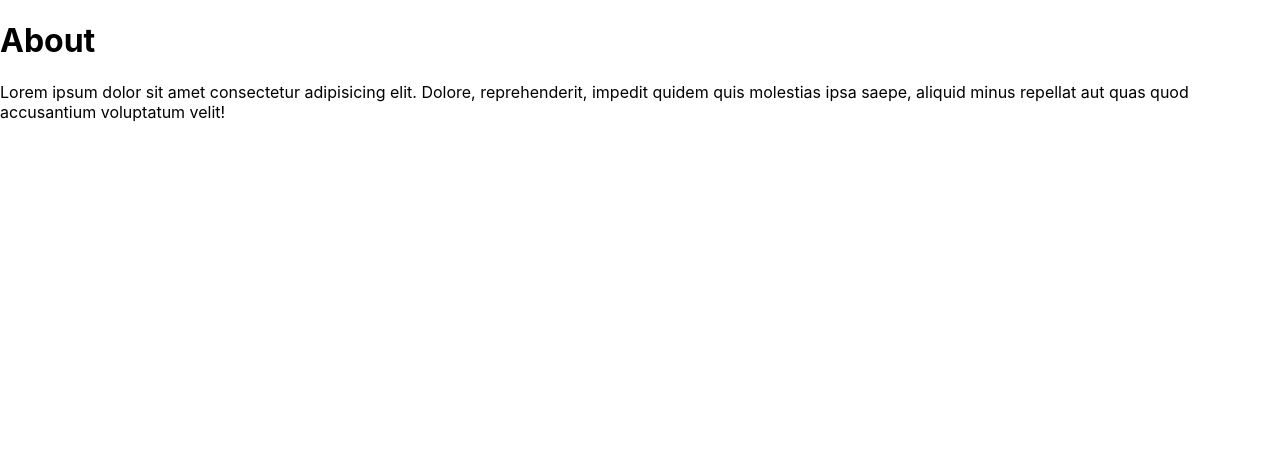
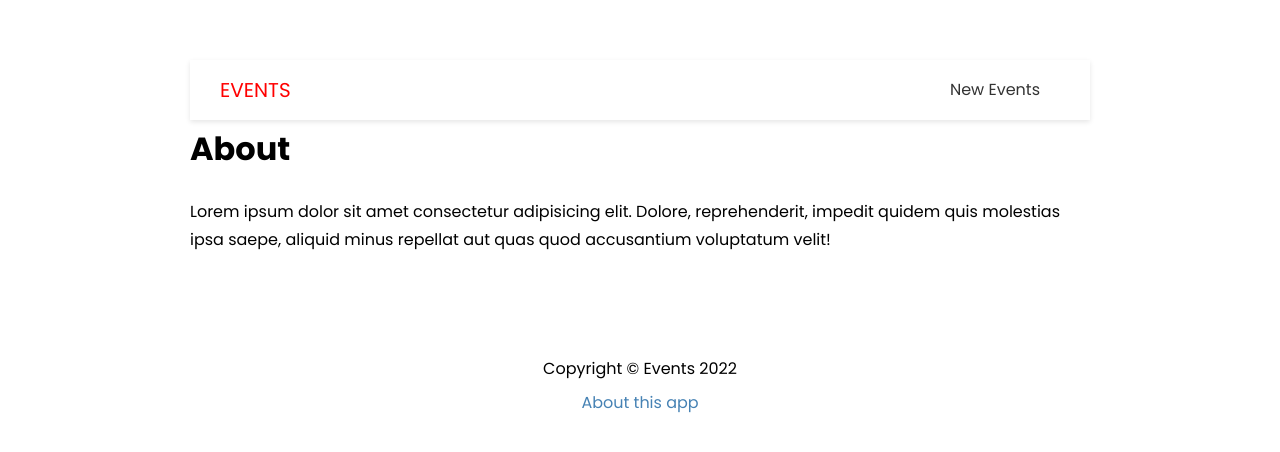
Before and after one commit to DegirmenciOmer/Events, a Next.js app in the folder frontend/: page /about in a window 1280 px wide. Shown: the top 452 px of the page. Built offline with nearby package versions, Linux system fonts and the light colour scheme.

Commit message:
add footer, fix layout, add header

```diff
--- /dev/null
+++ b/frontend/components/Footer.tsx
@@ -0,0 +1,16 @@
+import Link from "next/link";
+import React from "react";
+import styles from "../styles/Footer.module.css";
+
+const Footer = () => {
+  return (
+    <footer className={styles.footer}>
+      <p className={styles.logo}>Copyright &copy; Events 2022 </p>
+      <p>
+        <Link href={"/about"}>About this app</Link>
+      </p>
+    </footer>
+  );
+};
+
+export default Footer;
--- /dev/null
+++ b/frontend/components/Header.tsx
@@ -0,0 +1,22 @@
+import Link from "next/link";
+import React from "react";
+import styles from "../styles/Header.module.css";
+
+const Header = () => {
+  return (
+    <header className={styles.header}>
+      <div className={styles.logo}>
+        <Link href={"/"}>Events </Link>
+      </div>
+      <nav>
+        <ul>
+          <li>
+            <Link href={"/events"}>New Events</Link>
+          </li>
+        </ul>
+      </nav>
+    </header>
+  );
+};
+
+export default Header;
--- a/frontend/components/Layout.tsx
+++ b/frontend/components/Layout.tsx
@@ -1,29 +1,35 @@
-import { Head } from "next/document";
-import React, { FC, PropsWithChildren } from "react";
+import Head from "next/head";
+import React, { FC, PropsWithChildren, ReactNode } from "react";
+import styles from "../styles/Layout.module.css";
+import Footer from "./Footer";
+import Header from "./Header";
 
 type TLayoutProps = {
-  title: string;
-  keywords: string;
-  description: string;
-  children: typeof React.Children;
+  title?: string;
+  keywords?: string;
+  description?: string;
+  children: ReactNode;
 };
 
-const Layout: FC<PropsWithChildren<TLayoutProps>> = ({
+const Layout: FC<TLayoutProps> = ({
   title,
   keywords,
   description,
   children,
 }) => {
   return (
-    <div>
+    <>
       <Head>
         <title>{title}</title>
         <meta name="description" content={description} />
         <meta name="keywords" content={keywords} />
         <link rel="icon" href="/favicon.ico" />
       </Head>
-      {children}
-    </div>
+      <div className={styles.container}>
+        <Header /> {children}
+        <Footer />
+      </div>
+    </>
   );
 };
 Layout.defaultProps = {
--- a/frontend/pages/about.tsx
+++ b/frontend/pages/about.tsx
@@ -1,15 +1,16 @@
 import React from "react";
+import Layout from "../components/Layout";
 
 const AboutPage = () => {
   return (
-    <div>
+    <Layout>
       <h1>About</h1>
       <p>
         Lorem ipsum dolor sit amet consectetur adipisicing elit. Dolore,
         reprehenderit, impedit quidem quis molestias ipsa saepe, aliquid minus
         repellat aut quas quod accusantium voluptatum velit!
       </p>
-    </div>
+    </Layout>
   );
 };
 
--- a/frontend/pages/events/[slug].tsx
+++ b/frontend/pages/events/[slug].tsx
@@ -1,7 +1,8 @@
 import React from "react";
+import Layout from "../../components/Layout";
 
 const EventPage = () => {
-  return <div>EventPage</div>;
+  return <Layout>EventPage</Layout>;
 };
 
 export default EventPage;
--- /dev/null
+++ b/frontend/styles/Footer.module.css
@@ -0,0 +1,8 @@
+.footer {
+  margin: 100px 0 40px;
+  text-align: center;
+}
+
+.footer p {
+  margin: 5px 0;
+}
--- /dev/null
+++ b/frontend/styles/Header.module.css
@@ -0,0 +1,56 @@
+.header {
+  display: flex;
+  justify-content: space-between;
+  align-items: center;
+  background: #fff;
+  color: #333;
+  height: 60px;
+  padding: 0 30px;
+  box-shadow: 0 2px 5px rgba(0, 0, 0, 0.1);
+}
+
+.header a {
+  color: #333;
+  margin-right: 20px;
+}
+
+.header a:hover {
+  color: #000;
+}
+.header ul {
+  display: flex;
+  align-items: center;
+  justify-content: center;
+  list-style: none;
+}
+
+.logo {
+  color: red;
+  font-size: 20px;
+  text-transform: uppercase;
+}
+
+.logo a {
+  color: red;
+}
+
+@media (max-width: 768px) {
+  .header {
+    flex-direction: column;
+    height: auto;
+  }
+
+  .header ul {
+    margin: 20px 0;
+    flex-direction: column;
+    text-align: center;
+  }
+
+  .header a {
+    margin-right: 0;
+  }
+
+  .logo {
+    margin: 20px 0;
+  }
+}
--- /dev/null
+++ b/frontend/styles/Layout.module.css
@@ -0,0 +1,5 @@
+.container {
+  margin: 60px auto;
+  max-width: 960px;
+  padding: 0 30px;
+}
--- a/frontend/styles/globals.css
+++ b/frontend/styles/globals.css
@@ -1,26 +1,66 @@
+@import url("https://fonts.googleapis.com/css2?family=Poppins:wght@300;400;500;600;700&display=swap");
+
+* {
+  box-sizing: border-box;
+  margin: 0;
+  padding: 0;
+}
+
 html,
 body {
-  padding: 0;
-  margin: 0;
-  font-family: -apple-system, BlinkMacSystemFont, Segoe UI, Roboto, Oxygen,
-    Ubuntu, Cantarell, Fira Sans, Droid Sans, Helvetica Neue, sans-serif;
+  font-family: "Poppins", sans-serif;
+  line-height: 1.8;
 }
 
 a {
-  color: inherit;
   text-decoration: none;
+  color: steelblue;
 }
 
-* {
-  box-sizing: border-box;
+p {
+  margin: 10px 0;
 }
 
-@media (prefers-color-scheme: dark) {
-  html {
-    color-scheme: dark;
-  }
-  body {
-    color: white;
-    background: black;
-  }
+h1 {
+  margin-bottom: 20px;
 }
+
+.btn {
+  display: inline-block;
+  background: red;
+  color: #fff;
+  padding: 10px 20px;
+  cursor: pointer;
+  border: 0;
+  border-radius: 5px;
+}
+
+.btn:hover {
+  opacity: 0.9;
+}
+
+.btn-secondary {
+  font: inherit;
+  font-size: 13px;
+  background: #000;
+  color: #fff !important;
+  border: 0;
+  border-radius: 5px;
+  padding: 5px 15px;
+  margin: 0 20px;
+  cursor: pointer;
+}
+
+.btn-secondary:hover {
+  opacity: 0.8;
+}
+
+.btn-icon {
+  display: flex;
+  align-items: center;
+  justify-content: center;
+}
+
+.btn-icon svg {
+  margin-right: 5px;
+}
```
Also changed, not shown: frontend/pages/events/add.tsx (+6 -1 lines), frontend/pages/index.tsx (renamed from frontend/pages/index.js, +9 -5 lines), frontend/pages/events/index.tsx (renamed from frontend/pages/events/index.js).
